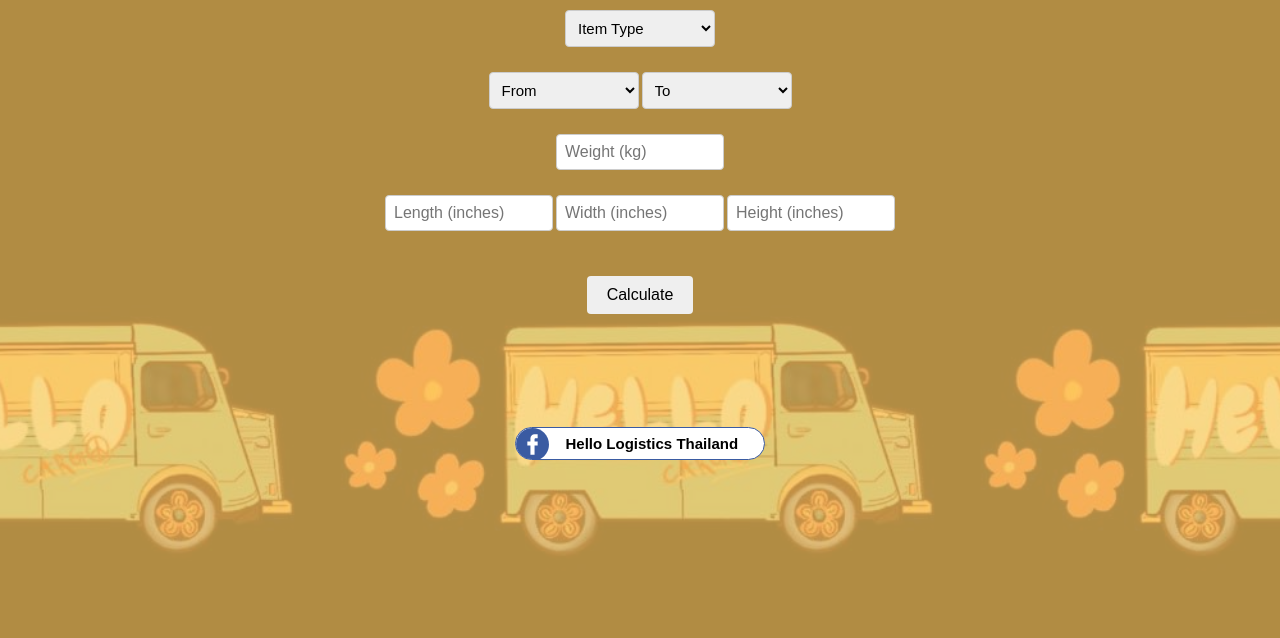
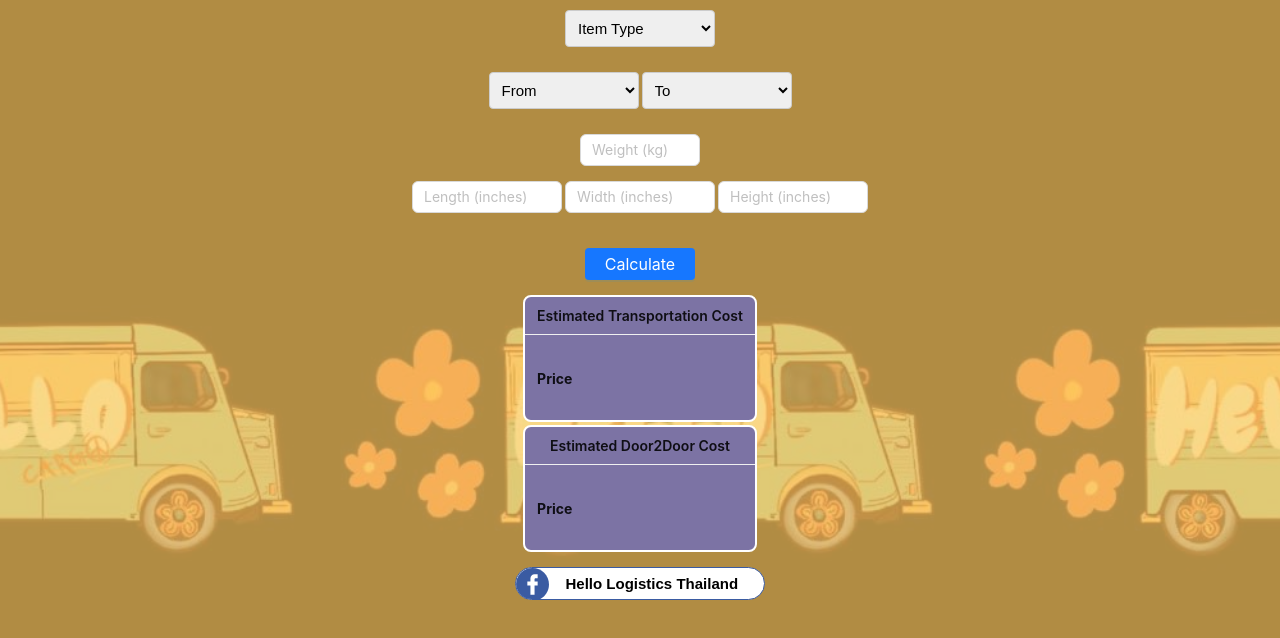
Before and after one commit to HelloHello1020/1-pcs-estimate-cost-calculator, a React (Create React App) app: page / in a window 1280 px wide. Shown: the top 638 px of the page. Built offline with nearby package versions, Linux system fonts and the light colour scheme.

Commit message:
website v15

```diff
--- a/package.json
+++ b/package.json
@@ -7,6 +7,7 @@
     "@testing-library/jest-dom": "^6.6.3",
     "@testing-library/react": "^16.2.0",
     "@testing-library/user-event": "^13.5.0",
+    "antd": "^5.24.2",
     "math": "^0.0.3",
     "react": "^19.0.0",
     "react-dom": "^19.0.0",
--- a/src/App.js
+++ b/src/App.js
@@ -1,5 +1,6 @@
 import "./style.css"
 import React, { useRef, useState, useEffect } from 'react';
+import { Button, Card, InputNumber } from 'antd';
 
 function App() {
   const itemOptions = ["Phone", "Laptop/Macbook", "Printer", "Tablet/IPad", "Monitor", "CPU", "TV", "Air Cooler", "Air Fryer", "Guitar", "Others"]
@@ -25,8 +26,8 @@ function App() {
   const transportationCost = useRef();
   const door2doorCost = useRef();
 
-  let homeDeliveryCost = ``;
-  let estimatedCost = ``;
+  let homeDeliveryCost = `Price`;
+  let estimatedCost = `Price`;
 
   const openHelloFacebookLink = () => {
     window.open("https://www.facebook.com/share/1Dsn9K7jrQ/?mibextid=wwXIfrq", "_blank");
@@ -83,6 +84,10 @@ function App() {
         else if (selectedHomeDelivery === "Others") {
           homeDeliveryCost = `฿60`
         }
+      }
+
+      else {
+        homeDeliveryCost = `Door2Door Unavailable`
       }
     }
 
@@ -580,8 +585,8 @@ function App() {
       }
     }
 
-    transportationCost.current.innerText = `Transportation Cost: ${estimatedCost}`
-    door2doorCost.current.innerText = `Door2Door Cost: ${homeDeliveryCost}`
+    transportationCost.current.innerText = `${estimatedCost}`;
+    door2doorCost.current.innerText = `${homeDeliveryCost}`;
   };
 
   return (
@@ -600,18 +605,18 @@ function App() {
               {option}
             </option>
           ))}
-        </select>
+      </select>
       </div>
 
       {(selectedItemOption1 === "Monitor" || selectedItemOption1 === "TV") &&
         <div className="device-length-input">
-        <input
+        <InputNumber
           className="device-length-input-box"
           type="number"
           value={deviceLength}
-          onChange={(e) => setDeviceLength(e.target.value)}
+          onChange={setDeviceLength}
           placeholder="Device Length (inches)"
-          min="0"
+          min={0}
         />
       </div>
       }
@@ -665,58 +670,78 @@ function App() {
 
       {/* Weight input with kg */}
       <div className="weight-input">
-        <input
+        <InputNumber
           type="number"
           value={weight}
-          onChange={(e) => setWeight(e.target.value)}
+          onChange={setWeight}
           placeholder="Weight (kg)"
-          min="0"
+          min={0}
+          style={{width: "120px"}}
         />
       </div>
 
       {/* Length, Width, and Height inputs */}
       <div className="size-input">
-        <input
+        <InputNumber
           type="number"
           value={length}
-          onChange={(e) => setLength(e.target.value)}
+          onChange={setLength}
           placeholder="Length (inches)"
-          min="0"
+          min={0}
+          style={{width: "150px"}}
         />
-        <input
+        <InputNumber
           type="number"
           value={width}
-          onChange={(e) => setWidth(e.target.value)}
+          onChange={setWidth}
           placeholder="Width (inches)"
-          min="0"
+          min={0}
+          style={{width: "150px"}}
         />
-        <input
+        <InputNumber
           type="number"
           value={height}
-          onChange={(e) => setHeight(e.target.value)}
+          onChange={setHeight}
           placeholder="Height (inches)"
-          min="0"
+          min={0}
+          style={{width: "150px"}}
         />
       </div>
 
       {/* Calculate button */}
       <div>
-        <button className="calculate-button" onClick={handleCalculate}>
+        <Button className="calculate-button" type="primary" onClick={handleCalculate}>
           Calculate
-        </button>
+        </Button>
       </div>
 
       <div className="estimate-cost">
-        <h2 className="transportation-cost" ref={transportationCost}></h2>
-        <h2 className="door2door-cost" ref={door2doorCost}></h2>
+        <Card
+          className="transportation-cost"
+          size="small"
+          title="Estimated Transportation Cost"
+          style={{ backgroundColor: "#7c73a4", border: "2px solid white"}}
+        >
+          <h4 ref={transportationCost}>{estimatedCost}</h4>
+        </Card>
+
+        <Card
+          className="door2door-cost"
+          size="small"
+          title="Estimated Door2Door Cost"
+          style={{ backgroundColor: "#7c73a4", border: "2px solid white"}}
+        >
+          <h4 ref={door2doorCost}>{homeDeliveryCost}</h4>
+        </Card>
       </div>
+
       <button
         className="hello-facebook-link-button"
         onClick={openHelloFacebookLink}
       >
         <span class="icon"><svg xmlns="http://www.w3.org/2000/svg" width="33" viewBox="0 0 512 512" height="33"><g fill-rule="evenodd" clip-rule="evenodd"><path fill="#3a5ba2" d="m256.23 512c140.58 0 255.77-115.19 255.77-255.77 0-141.046-115.19-256.23-255.77-256.23-141.046 0-256.23 115.184-256.23 256.23 0 140.58 115.184 255.77 256.23 255.77z"></path><path fill="#fff" d="m224.023 160.085c0-35.372 28.575-63.946 63.938-63.946h48.072v63.946h-32.199c-8.608 0-15.873 7.257-15.873 15.873v32.192h48.072v63.938h-48.072v144.22h-63.938v-144.22h-48.065v-63.938h48.065z"></path></g></svg></span>
         <span class="text1">Hello Logistics Thailand</span>
-        <span class="text2">2.4K Followers</span>
+        <span class="text2">Click to contact us!!</span>
       </button>
     </div>
   );
--- a/src/style.css
+++ b/src/style.css
@@ -76,6 +76,11 @@ button.calculate-button {
   text-align: center;
 }
 
+.transportation-cost, .door2door-cost {
+  display: flex;
+  flex-direction: column;
+}
+
 .hello-facebook-link-button {
   position: relative;
   width: 250px;
@@ -95,7 +100,7 @@ button.calculate-button {
 .text2 {
   position: absolute;
   top: 25%;
-  left: -100px;
+  left: -140px;
   font-weight: 700;
   font-size: 14px;
   color: white;
@@ -134,7 +139,7 @@ button.calculate-button {
 }
 
 .hello-facebook-link-button:hover .text2 {
-  transform: translateX(170px);
+  transform: translateX(190px);
   transition: transform 0.8s;
 }
 
```
Also changed, not shown: 1 other file (tests, documents, lock files or other folders).
